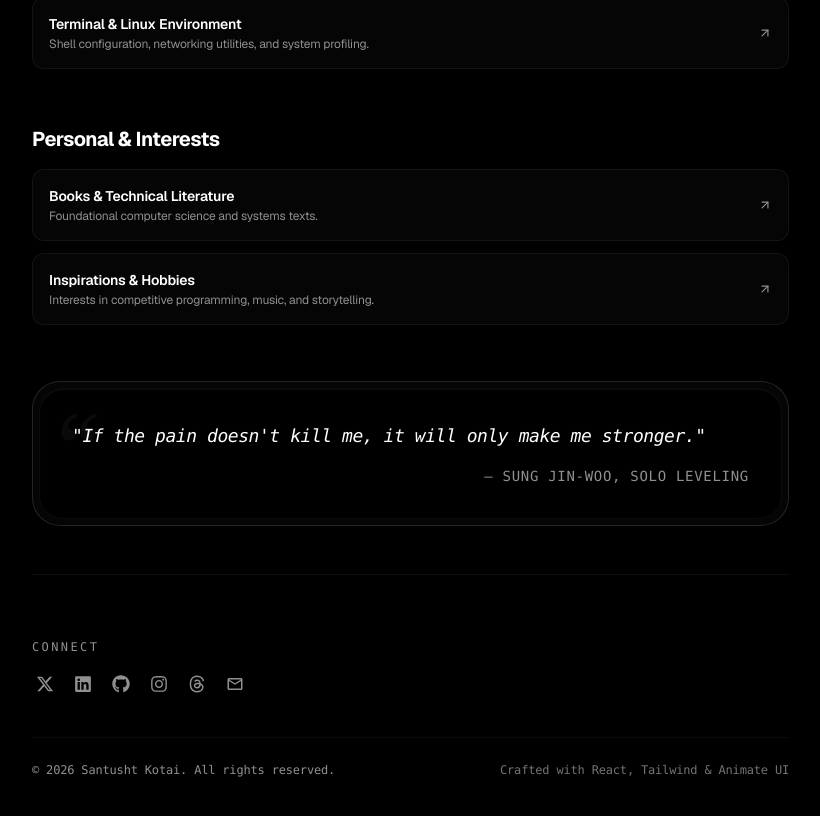
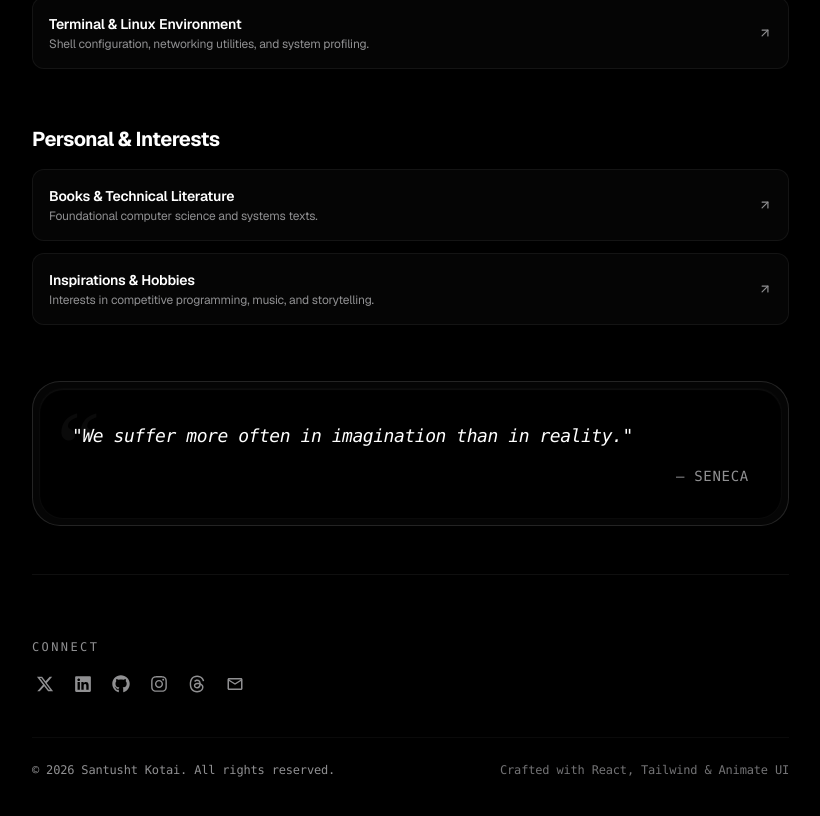
Before and after one commit to santusht06/my-Portfolio, a React (Vite) app in the folder frontend/: page / in a window 1280 px wide. Shown: the part 1936-2752 px from the top of the page, without its empty margins (452-1272 px from the left). Built offline with nearby package versions, Linux system fonts and the light colour scheme.

Commit message:
feat(quote): randomize quote selection on every page reload from curated pool

```diff
--- a/frontend/src/components/QuoteCard.jsx
+++ b/frontend/src/components/QuoteCard.jsx
@@ -1,8 +1,27 @@
-import React from "react";
-import { profileData } from "../data/portfolioData";
+import React, { useState } from "react";
+import { curatedQuotes, profileData } from "../data/portfolioData";
 import { ScrollReveal } from "./ScrollReveal";
 
+const getRandomQuote = () => {
+  const quotesList = curatedQuotes && curatedQuotes.length > 0 ? curatedQuotes : [profileData.quote];
+  try {
+    const rawLast = sessionStorage.getItem("last_quote_index");
+    const lastIndex = rawLast !== null ? parseInt(rawLast, 10) : -1;
+    let nextIndex = Math.floor(Math.random() * quotesList.length);
+    if (quotesList.length > 1 && nextIndex === lastIndex) {
+      nextIndex = (nextIndex + 1) % quotesList.length;
+    }
+    sessionStorage.setItem("last_quote_index", nextIndex.toString());
+    return quotesList[nextIndex];
+  } catch {
+    const nextIndex = Math.floor(Math.random() * quotesList.length);
+    return quotesList[nextIndex];
+  }
+};
+
 const QuoteCard = () => {
+  const [currentQuote] = useState(() => getRandomQuote());
+
   return (
     <ScrollReveal y={20} duration={0.5}>
       <div className="relative w-full my-12 p-1.5 rounded-[1.75rem] bezel-outer overflow-hidden hover-only:hover:border-black/15 dark:hover-only:hover:border-white/15 transition-[border-color,box-shadow] duration-200 ease-smooth group">
@@ -15,12 +34,12 @@ const QuoteCard = () => {
           {/* Quote Content */}
           <div className="relative z-10 flex flex-col gap-4 min-h-[4rem] justify-center">
             <p className="font-mono text-black dark:text-white text-sm sm:text-base md:text-lg leading-relaxed tracking-tight italic">
-              "{profileData.quote.text}"
+              "{currentQuote.text}"
             </p>
 
             <div className="flex justify-end items-center">
               <span className="font-mono text-xs sm:text-sm text-[#909092] tracking-wider uppercase">
-                — {profileData.quote.author}
+                — {currentQuote.author}
               </span>
             </div>
           </div>
--- a/frontend/src/data/portfolioData.js
+++ b/frontend/src/data/portfolioData.js
@@ -1,3 +1,78 @@
+export const curatedQuotes = [
+  {
+    text: "If the pain doesn't kill me, it will only make me stronger.",
+    author: "Sung Jin-woo, Solo Leveling",
+  },
+  {
+    text: "Talk is cheap. Show me the code.",
+    author: "Linus Torvalds",
+  },
+  {
+    text: "Simplicity is prerequisite for reliability.",
+    author: "Edsger W. Dijkstra",
+  },
+  {
+    text: "The best way to predict the future is to invent it.",
+    author: "Alan Kay",
+  },
+  {
+    text: "You have power over your mind - not outside events. Realize this, and you will find strength.",
+    author: "Marcus Aurelius",
+  },
+  {
+    text: "We suffer more often in imagination than in reality.",
+    author: "Seneca",
+  },
+  {
+    text: "There are only two hard things in Computer Science: cache invalidation and naming things.",
+    author: "Phil Karlton",
+  },
+  {
+    text: "Hard work is worthless for those that don't believe in themselves.",
+    author: "Naruto Uzumaki",
+  },
+  {
+    text: "Fear is not evil. It tells you what your weakness is. Once you know it, you become stronger.",
+    author: "Gildarts Clive, Fairy Tail",
+  },
+  {
+    text: "If you don't take risks, you can't create a future.",
+    author: "Monkey D. Luffy",
+  },
+  {
+    text: "Everything around you that you call life was made up by people no smarter than you.",
+    author: "Steve Jobs",
+  },
+  {
+    text: "It does not matter how slowly you go as long as you do not stop.",
+    author: "Confucius",
+  },
+  {
+    text: "Those who cannot acknowledge themselves will eventually fail.",
+    author: "Itachi Uchiha",
+  },
+  {
+    text: "Waste no more time arguing about what a good man should be. Be one.",
+    author: "Marcus Aurelius",
+  },
+  {
+    text: "First, solve the problem. Then, write the code.",
+    author: "John Johnson",
+  },
+  {
+    text: "Arise.",
+    author: "Shadow Monarch, Solo Leveling",
+  },
+  {
+    text: "A system is only as reliable as its weakest failure mode.",
+    author: "Systems Architecture Axiom",
+  },
+  {
+    text: "Success is not final, failure is not fatal: it is the courage to continue that counts.",
+    author: "Winston Churchill",
+  },
+];
+
 export const profileData = {
   name: "Santusht Kotai",
   title: "Software Engineer | Backend Engineering | Distributed Systems",
@@ -7,10 +82,7 @@ export const profileData = {
   location: "Indore, India",
   summary:
     "Living between terminal windows, lofi beats, and real-world wonder — crafting things that work silently so life can happen loudly.",
-  quote: {
-    text: "If the pain doesn't kill me, it will only make me stronger.",
-    author: "Sung Jin-woo, Solo Leveling",
-  },
+  quote: curatedQuotes[0],
   socials: [
     { name: "GitHub", url: "https://github.com/santusht06", label: "github.com/santusht06" },
     { name: "LinkedIn", url: "https://www.linkedin.com/in/santusht-kotai-8a4454323", label: "LinkedIn Profile" },
```
